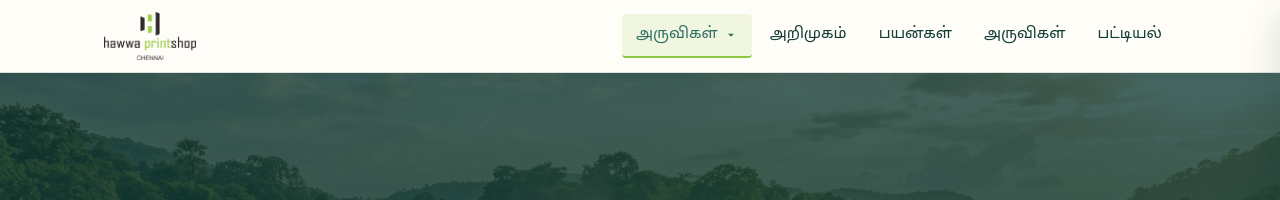
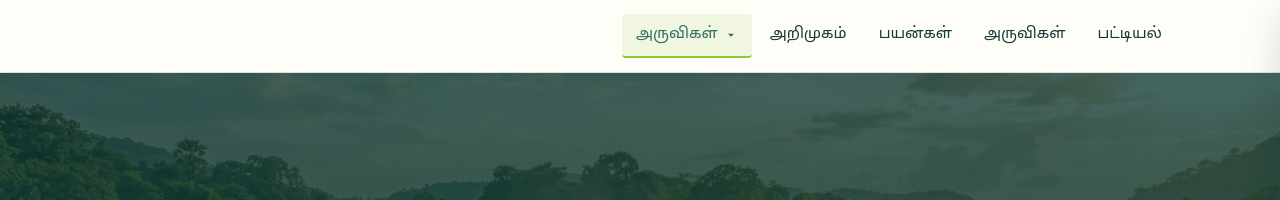
Before and after one commit to A5sal/hawwa-dams-site, a plain HTML site: page falls.html in a window 1280 px wide. Shown: the top 200 px of the page. Drawn offline with Linux system fonts and the light colour scheme.

Commit message:
Remove logo link from header in falls.html

```diff
--- a/falls.html
+++ b/falls.html
@@ -18,7 +18,6 @@
   <header>
     <div class="header-inner">
       <div class="brand">
-        <a href="index.html"><img src="assets/hawwa-logo.png" alt="Hawwa PrintShop"></a>
       </div>
 
       <nav class="desktop-nav">
```
